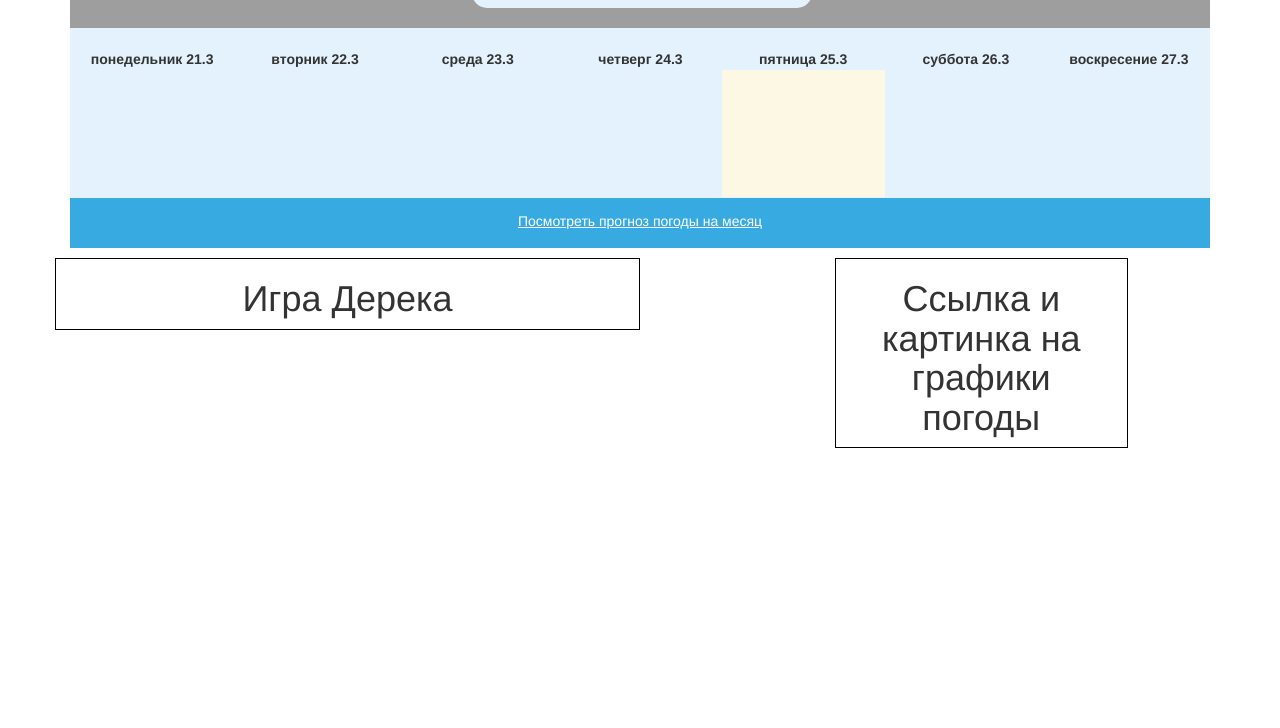
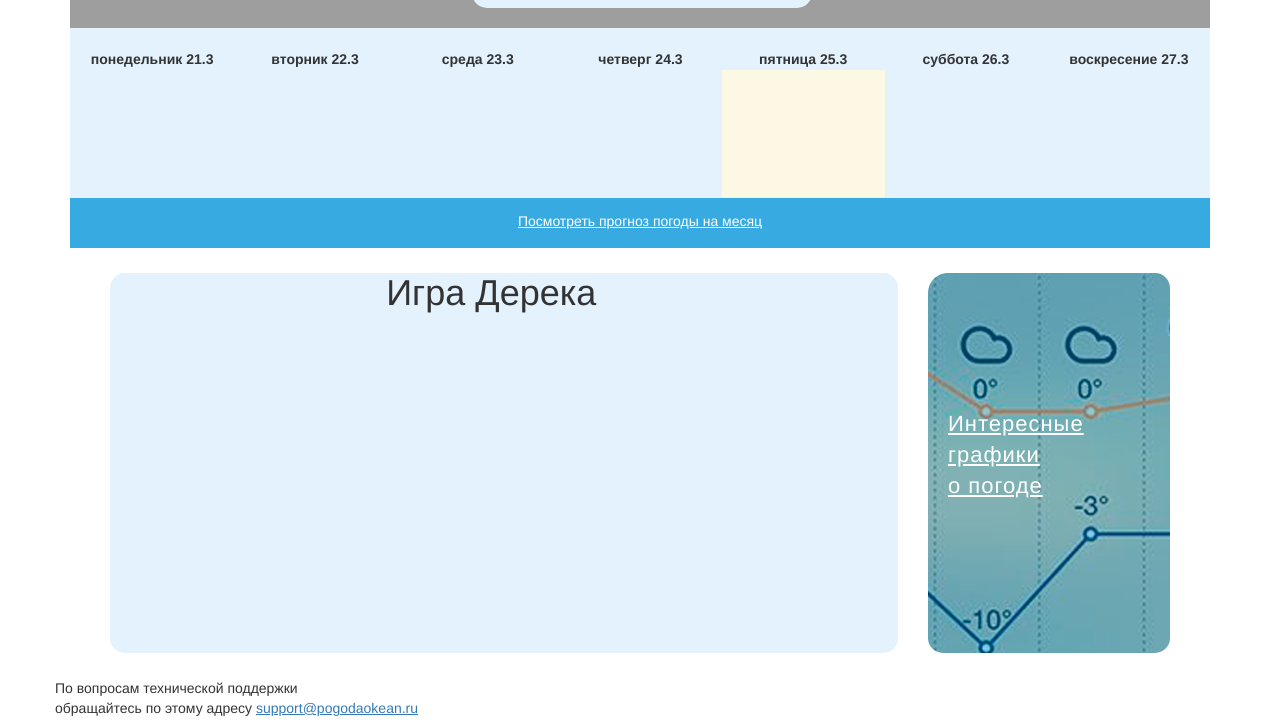
Before and after one commit to tpsh/Site, a plain HTML site: page Template/index.html in a window 1280 px wide. Shown: the part 499-1227 px from the top of the page. Before the commit the page ends 957 px from the top, so only its background shows below. Drawn offline with Linux system fonts and the light colour scheme; grey boxes are pictures that could not be loaded.

Commit message:
almost finished my first page

```diff
--- a/Template/css/style.css
+++ b/Template/css/style.css
@@ -4,6 +4,10 @@
 
 p.inline {
 	display: inline-block;
+}
+
+a{
+	text-decoration: underline;
 }
 
 body {
@@ -19,22 +23,58 @@ img {
 	width: 100%;
 	height: auto;
 	}
+
 div.my_tb{
 margin-top: 50px
 
 }
 
 div.game{
-	border: 1px solid black;
+	height: 380px;
+	padding: 0px 25px 0px 0px;
+	margin: 0px;
 }
-div.game{
-	border: 1px solid black;
 
+div.game h1 {
+	margin: 0px;
+	padding: 0px;
 }
+
+div.link_grap p {
+  text-align: left;
+  display: block;
+  position: absolute;
+  margin: 50% 0% 0% 13%;
+  top: 0px;
+  left: 0px;
+  right: 0px;
+  bottom: 0px;
+  font-size: 22px;
+  color: rgb(255, 255, 255);
+  text-decoration: underline;
+  line-height: 1.4;
+  letter-spacing: 1px;
+}
+
+div.link_grap{
+	border-radius: 15px;
+	background-image: url("../img/grap.png");
+	padding: 0px;
+	margin: 0px;
+	height: 380px;
+}
+
+div.link_grap h1{
+	margin: 0px;
+}
+
+div.link_grap_wrapper{
+	margin: 0px;
+}
+
 div.my-footer {
 	text-align: center;
-	margin-top: 10px;
-	margin-bottom: 10px;
+	margin: 25px;
 }
 
 h2.h_no_margin {
@@ -95,7 +135,7 @@ h4.header_signs {
 }
 
 p.text_signs {
-	font-size: 24px;
+	font-size: 16px;
 	color: rgb(0, 0, 0);
 	line-height: 1.2;
 }
@@ -243,6 +283,7 @@ div.full_view a {
 }
 
 
+
 /* Calendar style */
 .fc{
 	padding-top: 20px;
--- a/Template/index.html
+++ b/Template/index.html
@@ -139,12 +139,21 @@
 </div>
 </div>
 <div class="row my-footer">
-    <div class="col-md-6 game">
+    <div class="col-md-9">
+      <div class ="light_blue game">
         <h1>Игра Дерека</h1>
+      </div>
     </div>
-    <div class="col-md-3 col-md-offset-2 game">
-        <h1>Ссылка и картинка на графики погоды</h1>
+    <div class="col-md-3 link_grap_wrapper">
+      <div class="link_grap">
+        <p>Интересные<br> графики<br>о погоде</p>
+      </div>
     </div>
+</div>
+<div class="row">
+<div class="copyright">
+  <p>По вопросам технической поддержки <br> обращайтесь по этому адресу <a href="">support@pogodaokean.ru</a></p>
+</div>
 </div>
 </div>
 
```
Also changed, not shown: PSDtemplate/grap.png (added), Template/img/grap.png (added).
